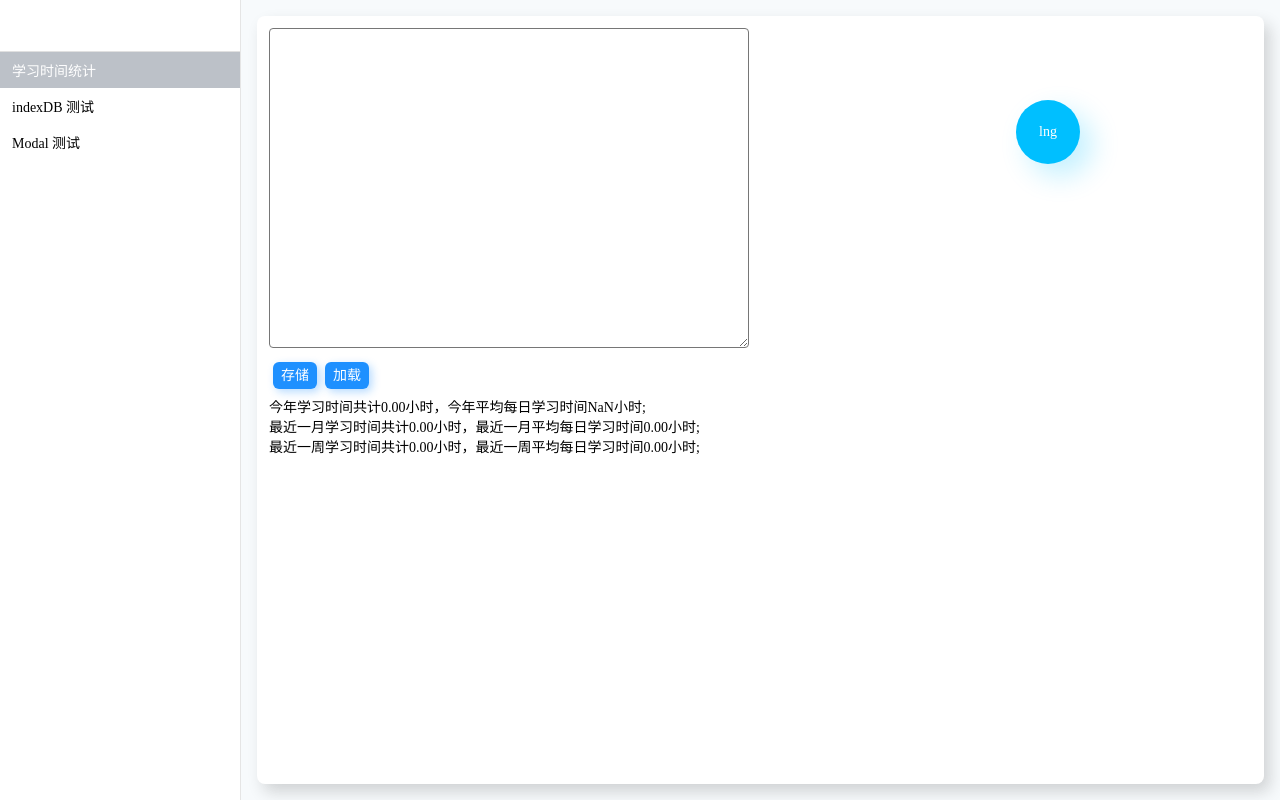
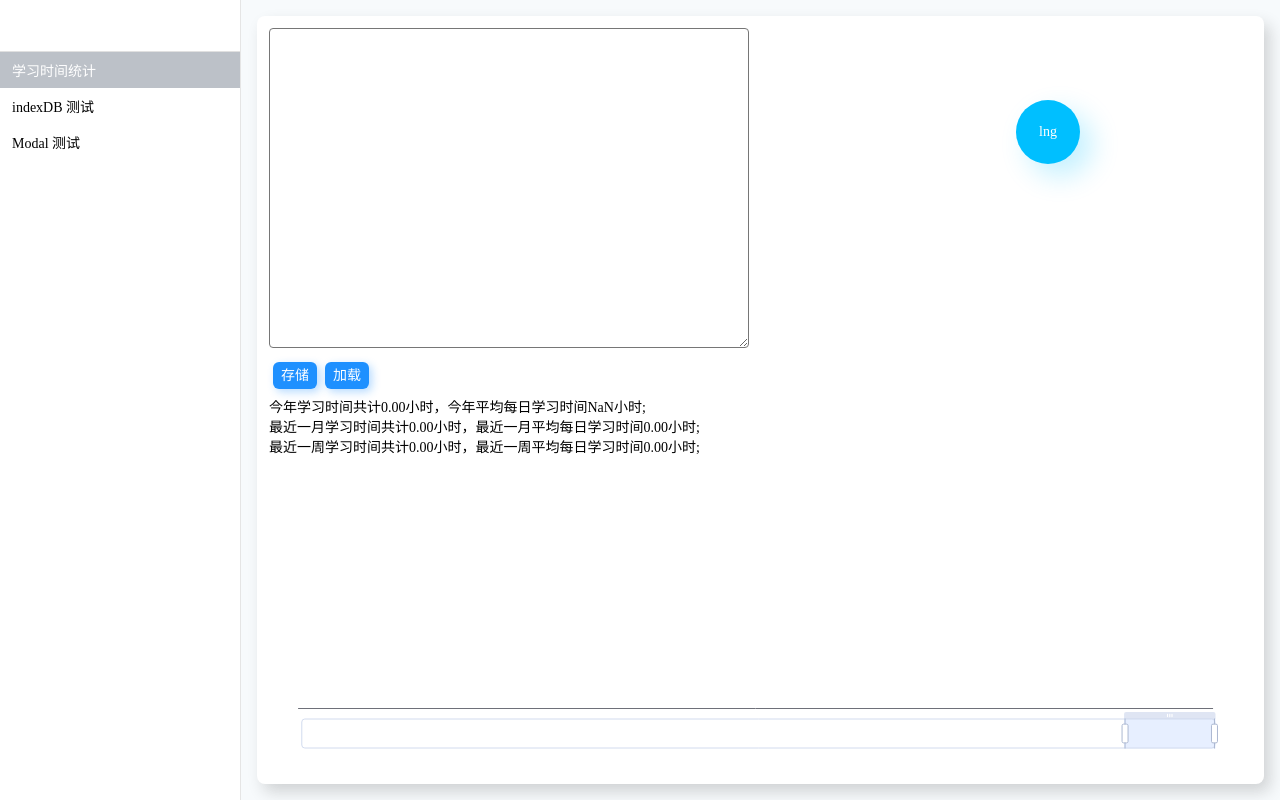
Before and after one commit to yicheny/y-toys, a React (Create React App) app: page /time-total in a window 1280 px wide. Built offline with nearby package versions, Linux system fonts and the light colour scheme; a web font is replaced by a local one.

Commit message:
update 学习时间统计 添加Echart图

```diff
--- a/package.json
+++ b/package.json
@@ -12,6 +12,8 @@
     "@types/react": "^17.0.0",
     "@types/react-dom": "^17.0.0",
     "clsx": "^1.1.1",
+    "echarts": "^5.3.2",
+    "echarts-for-react": "^3.0.2",
     "i18next": "^21.6.12",
     "lodash": "^4.17.21",
     "react": "^17.0.2",
--- /dev/null
+++ b/src/views/TimeTotal/Chart.tsx
@@ -0,0 +1,75 @@
+import ReactECharts from 'echarts-for-react';
+import {useMemo} from "react";
+import {OneDayDict, Total} from "./useTotal";
+import _ from 'lodash';
+
+interface Props {
+    total:Total
+}
+
+interface SeriesData extends OneDayDict{
+    value:number
+}
+
+interface TooltipFormatterParam<D>{
+    data:D
+}
+
+export default function Chart(props:Props) {
+    return <ReactECharts option={useOption(props.total)}/>
+}
+
+function useOption(total:Total){
+    return useMemo(()=>{
+        const data = total.getData()
+        return  {
+            tooltip: {
+                trigger: 'axis',
+                axisPointer: {
+                    type: 'shadow'
+                },
+                formatter:(params:TooltipFormatterParam<SeriesData>[])=>{
+                    const data = params[0].data;
+                    return `<div>
+                        <div>日期：${data.date}</div>
+                        <div>学习时间：${data.time}分钟</div>
+                        <div>学习内容：${data.info}</div>
+                    </div>`
+                }
+            },
+            grid: {
+                left: '3%',
+                right: '4%',
+                bottom: '16%',
+                containLabel: true
+            },
+            xAxis: {
+                type: 'category',
+                data: _.map(data,x=>x.date)
+            },
+            yAxis: {
+                type: 'value',
+            },
+            series: [
+                {
+                    data: _.map(data,(x:SeriesData)=>{
+                        x.value = x.time;
+                        return x;
+                    }),
+                    type: 'bar',
+                    showBackground: true,
+                    backgroundStyle: {
+                        color: 'rgba(180, 180, 180, 0.2)'
+                    },
+                }
+            ],
+            dataZoom: [
+                {
+                    show: true,
+                    start: 90,
+                    end: 100
+                },
+            ],
+        };
+    },[total])
+}
--- a/src/views/TimeTotal/index.tsx
+++ b/src/views/TimeTotal/index.tsx
@@ -4,6 +4,7 @@ import {TextArea, Button,Box} from "../../components";
 import styles from './index.module.scss'
 import {useTotal} from "./useTotal";
 import {useTranslation} from "react-i18next";
+import Chart from "./Chart";
 
 export default function TimeTotal(): JSX.Element {
     const {handleChange, totalData, save, read} = useTotal();
@@ -16,6 +17,7 @@ export default function TimeTotal(): JSX.Element {
             <Button onClick={read}>{t('studyTimeTotal.load')}</Button>
         </div>
         <TotalInfo data={totalData.totalInfo()}/>
+        <Chart total={totalData}/>
     </Box>
 }
 
--- a/src/views/TimeTotal/useTotal.ts
+++ b/src/views/TimeTotal/useTotal.ts
@@ -5,7 +5,7 @@ import {Store} from "../../base";
 
 const store = new Store('time-total','')
 
-type OneDayDict = {
+export interface OneDayDict{
     date: string,
     time: number,
     info: string
@@ -28,7 +28,7 @@ export class Total {
         return this._source === '';
     }
 
-    private getData() {
+    getData() {
         const oneDayInfos = this._source.split('\n').filter(x => x.trim() !== '');
         return _.map(oneDayInfos, (oneDayInfo: string) => {
             const [date, time, info] = _.split(oneDayInfo, '===')
```
Also changed, not shown: 1 other file (tests, documents, lock files or other folders).
